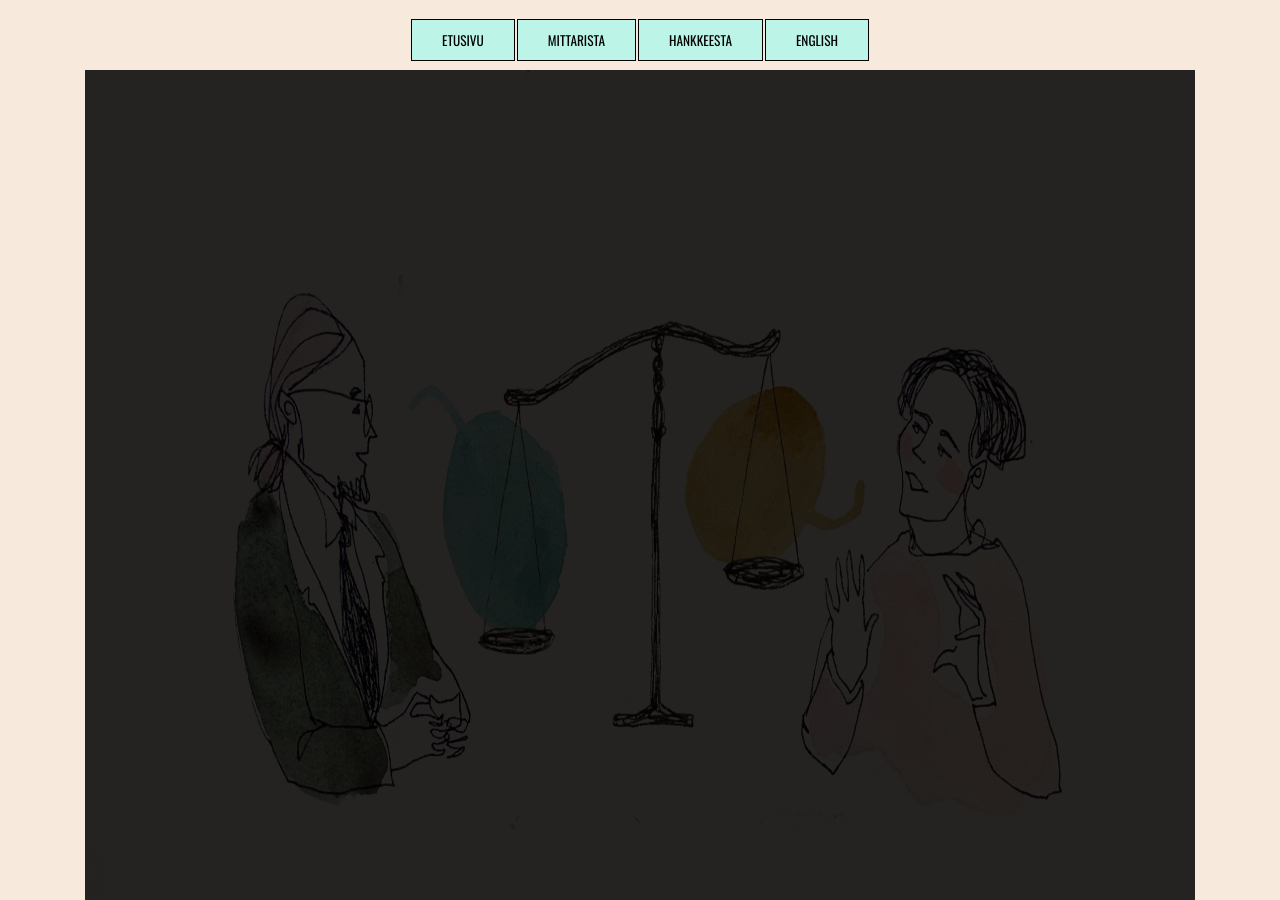
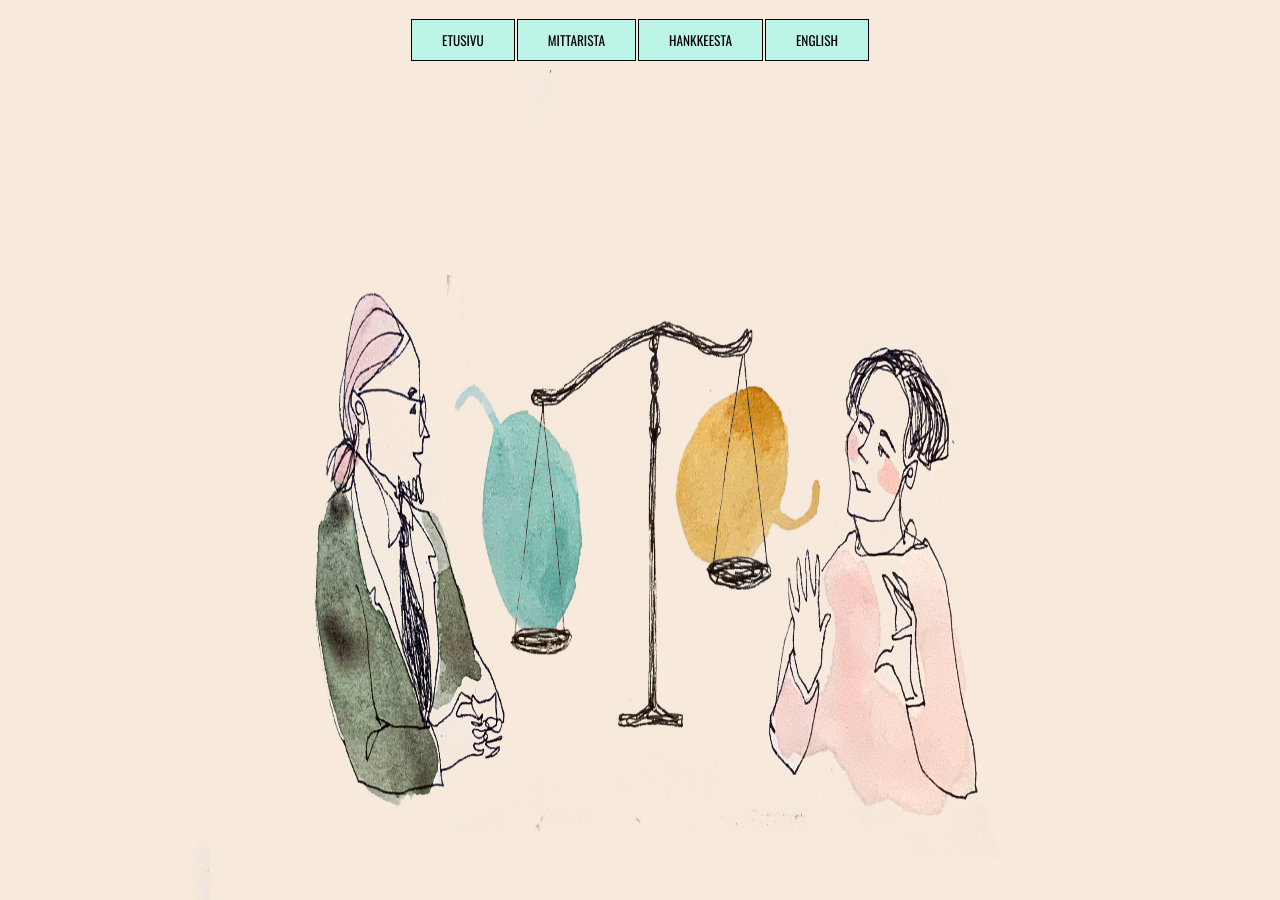
Before and after one commit to Sopiva-Sovittelujournalistit/moniaanisyysmittari-pages, a Jekyll site: the page built from index.md, in a window 1280 px wide and 900 px high. Built offline with Jekyll 4.4.1, drawn with Linux system fonts in a browser that asks for light colours.

Commit message:
CSS: Video div. R137. Illustration image above the intro text.

```diff
--- a/css/style.css
+++ b/css/style.css
@@ -138,14 +138,7 @@
     top: 0px;
     left: 0px;
     overflow: hidden;
-    z-index: -1;
-    width: 100%;
-    filter: brightness(0.15);
-    min-width: 100%;
-    min-height: 100vh;
-    background-repeat: no-repeat;
-    background-size: cover;
-    background-position-x: 50%;
+    width: 80%;
 }
 
 .video-div video, .video-div img {
```
